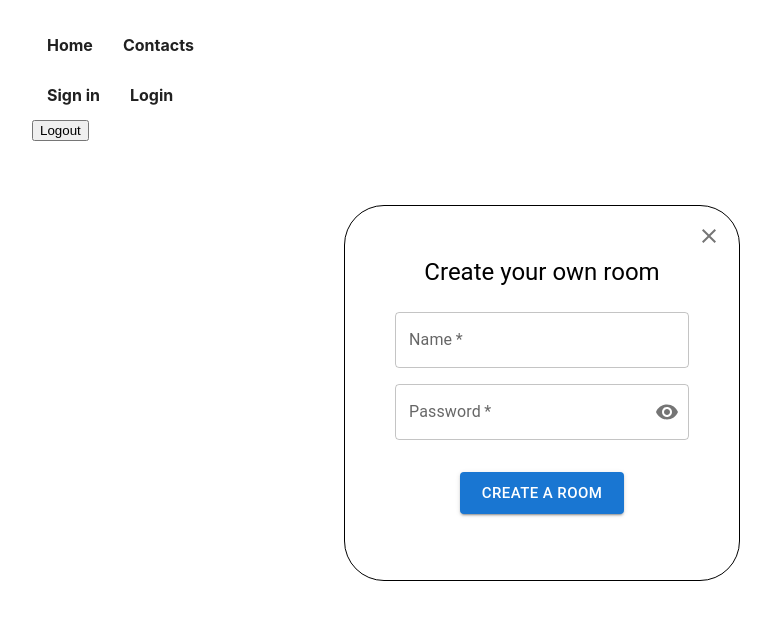
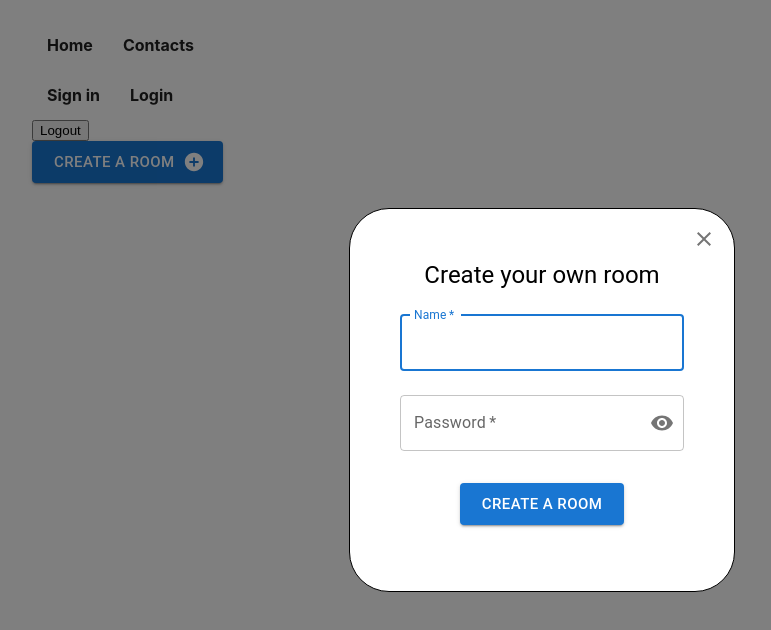
Before and after one commit to Prykhodko-Pasha/goit-react-hw-08-phonebook, a React (Create React App) app: page /register in a window 1280 px wide. Both pictures are taken after a click on the button "CREATE A ROOM". Shown: the top 630 px of the page, without its empty margins (98-869 px from the left). Built offline with nearby package versions, Linux system fonts and the light colour scheme.

Commit message:
add modal

```diff
--- a/src/components/RegisterPage/RegisterPage.js
+++ b/src/components/RegisterPage/RegisterPage.js
@@ -5,6 +5,7 @@ import CloseIcon from '@mui/icons-material/Close';
 import IconButton from '@mui/material/IconButton';
 import Box from '@mui/material/Box';
 import Typography from '@mui/material/Typography';
+import Modal from '@mui/material/Modal';
 import Container from '@mui/material/Container';
 import DatePicker from '@mui/lab/DatePicker';
 import AdapterDateFns from '@mui/lab/AdapterDateFns';
@@ -15,11 +16,14 @@ import FormControl from '@mui/material/FormControl';
 import OutlinedInput from '@mui/material/OutlinedInput';
 import Visibility from '@mui/icons-material/Visibility';
 import VisibilityOff from '@mui/icons-material/VisibilityOff';
+// import AddIcon from '@mui/icons-material/Add';
+import AddCircleIcon from '@mui/icons-material/AddCircle';
 
 export default function RegisterPage() {
   const [name, setName] = useState('');
   const [pass, setPass] = useState('');
   const [showPass, setShowPass] = useState(false);
+  const [showModal, setShowModal] = useState(false);
   const [date, setDate] = useState(null);
 
   const handleChange = e => {
@@ -31,7 +35,6 @@ export default function RegisterPage() {
       case 'pass':
         setPass(value);
         break;
-        break;
       default:
         return;
     }
@@ -39,7 +42,11 @@ export default function RegisterPage() {
 
   const handleSubmit = event => {
     event.preventDefault();
-    const data = new FormData(event.currentTarget);
+    //post
+  };
+
+  const handleToggleModal = () => {
+    setShowModal(!showModal);
   };
 
   const handleClickShowPassword = () => {
@@ -51,10 +58,37 @@ export default function RegisterPage() {
   };
 
   return (
-    <Container component="main" maxWidth="xs">
+    <>
+      <Button
+        onClick={handleToggleModal}
+        variant="contained"
+        size="large"
+        endIcon={<AddCircleIcon />}
+      >
+        Create a room
+      </Button>
+      <Modal
+        open={showModal}
+        onClose={handleToggleModal}
+        aria-labelledby="modal-modal-title"
+        aria-describedby="modal-modal-description"
+      >
+        <Container
+          component="main"
+          maxWidth="xs"
+          sx={{
+            width: '100%',
+            height: '100%',
+            display: 'flex',
+            // flexDirection: 'column',
+            alignItems: 'center',
+            justifyContent: 'center',
+          }}
+        >
           <Box
             sx={{
-          marginTop: 8,
+              backgroundColor: 'white',
+              // marginTop: 8,
               textAlign: 'center',
               border: '1px solid',
               padding: '50px',
@@ -89,7 +123,7 @@ export default function RegisterPage() {
                 onChange={handleChange}
               />
 
-          <FormControl sx={{ m: 1 }} variant="outlined" fullWidth>
+              <FormControl margin="normal" variant="outlined" fullWidth>
                 <InputLabel htmlFor="outlined-adornment-password" required>
                   Password
                 </InputLabel>
@@ -145,6 +179,7 @@ export default function RegisterPage() {
               </Button>
               <IconButton
                 aria-label="close"
+                onClick={handleToggleModal}
                 sx={{
                   position: 'absolute',
                   top: '10px',
@@ -158,6 +193,8 @@ export default function RegisterPage() {
             </Box>
           </Box>
         </Container>
+      </Modal>
+    </>
   );
 }
 
```
Lines whose indentation alone changed are shown as unchanged.
